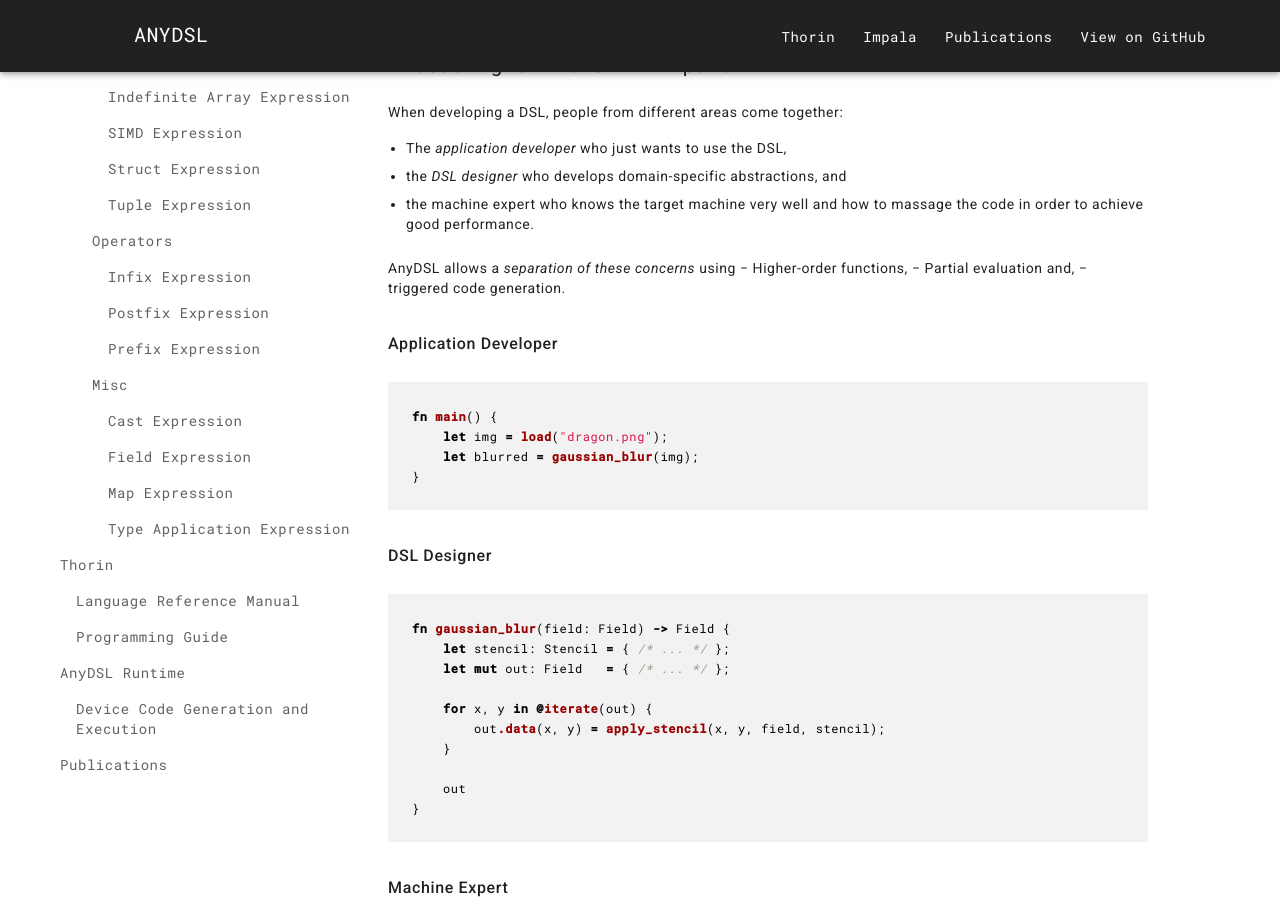
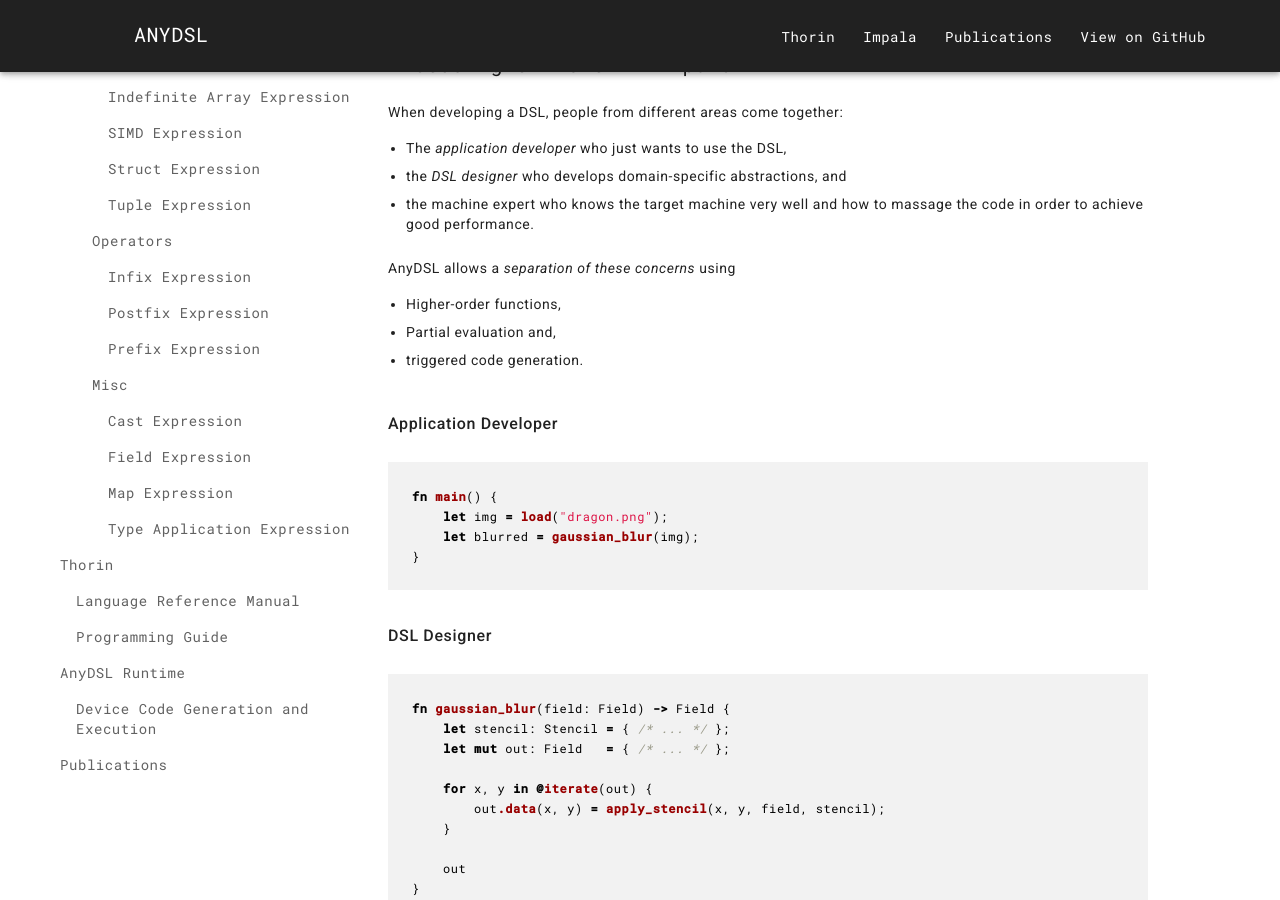
Before and after one commit to AnyDSL/anydsl.github.io, a Jekyll site: the page built from index.md, in a window 1280 px wide and 900 px high, scrolled down 1013 px. Built offline with Jekyll 4.4.1, drawn with Linux system fonts in a browser that asks for light colours; nearby versions of some CDN libraries.

Commit message:
Fix broken list

```diff
--- a/index.md
+++ b/index.md
@@ -22,9 +22,9 @@ When developing a DSL, people from different areas come together:
 - the machine expert who knows the target machine very well and how to massage the code in order to achieve good performance.
 
 AnyDSL allows a *separation of these concerns* using
-− Higher-order functions,
-− Partial evaluation and,
-− triggered code generation.
+- Higher-order functions,
+- Partial evaluation and,
+- triggered code generation.
 
 ### Application Developer
 
```
